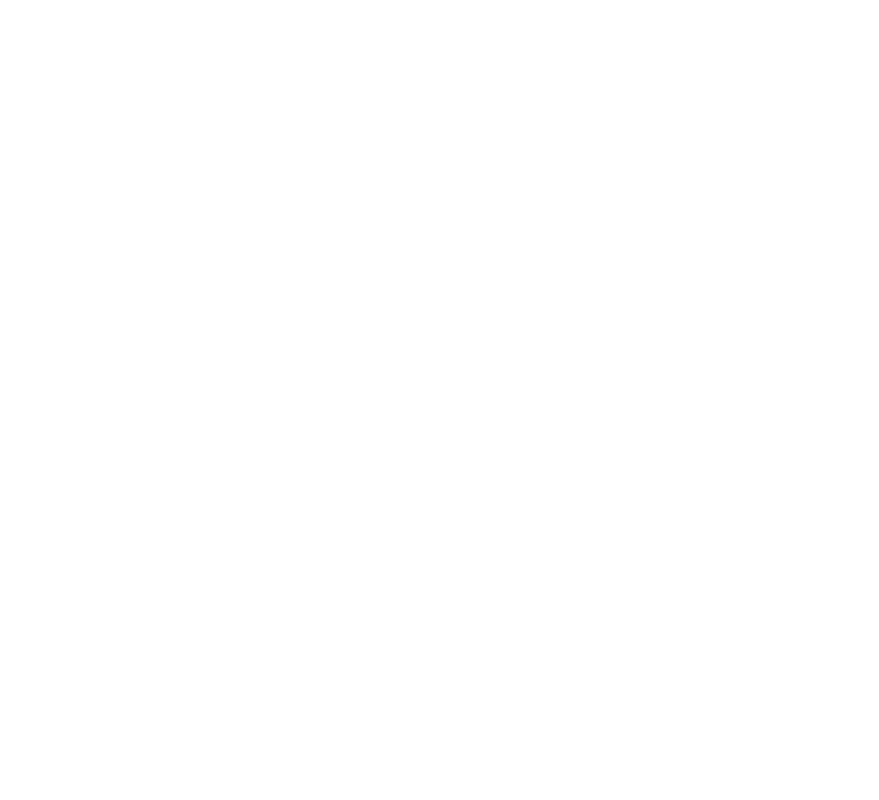
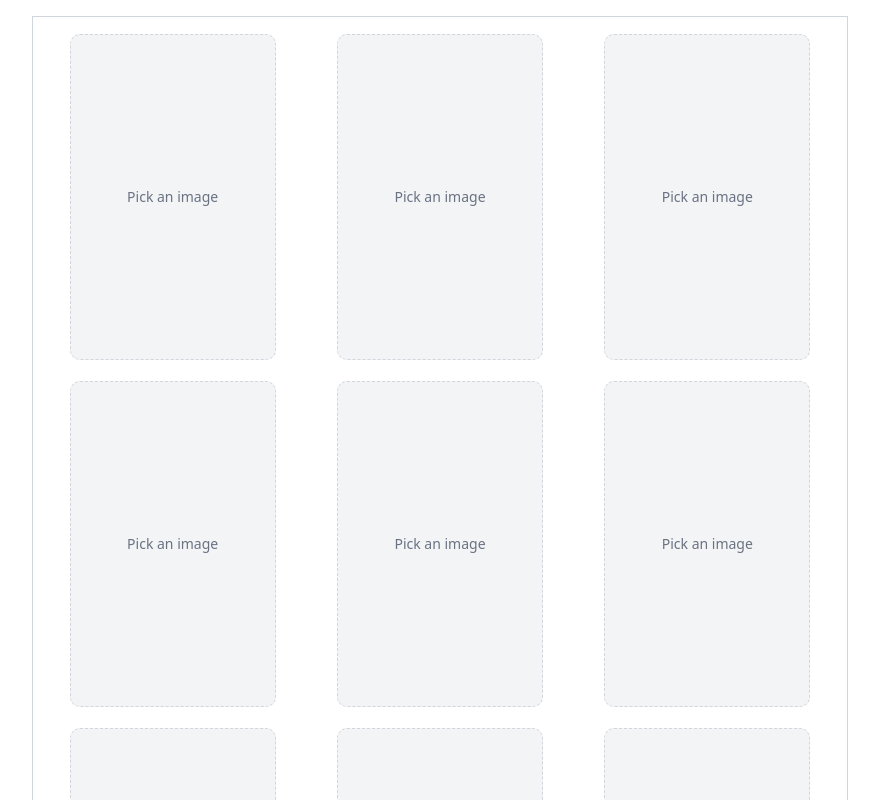
Before and after one commit to mismith/yotoprint, a Vue app: page / in a window 1280 px wide. Shown: the top 800 px of the page, without its empty margins (200-1079 px from the left). Built offline with nearby package versions, Linux system fonts and the light colour scheme.

Commit message:
feat: basic functionality

```diff
--- a/index.html
+++ b/index.html
@@ -4,7 +4,7 @@
     <meta charset="UTF-8">
     <link rel="icon" href="/favicon.ico">
     <meta name="viewport" content="width=device-width, initial-scale=1.0">
-    <title>Vite App</title>
+    <title>YotoPrint</title>
   </head>
   <body>
     <div id="app"></div>
--- a/src/App.vue
+++ b/src/App.vue
@@ -1,8 +1,22 @@
 <script setup>
+import BaseCard from './components/BaseCard.vue'
 </script>
 
 <template>
-  <main>
-
+  <main
+    class="w-[8.5in] h-[11in] gap-[0.125in] p-[0.125in] grid grid-cols-3 justify-items-center items-center not-print:border border-gray-300 not-print:m-4 not-print:mx-auto"
+  >
+    <BaseCard v-for="card in 9" :key="card" />
   </main>
 </template>
+
+<style>
+@page {
+  margin: 0;
+}
+@media print {
+  #__vue-devtools-container__ {
+    display: none !important;
+  }
+}
+</style>
--- a/src/assets/main.css
+++ b/src/assets/main.css
@@ -1 +1 @@
-@import "tailwindcss";
+@import 'tailwindcss';
--- /dev/null
+++ b/src/components/BaseCard.vue
@@ -0,0 +1,30 @@
+<script setup>
+import { ref } from 'vue'
+
+function getFileAsUrl(file) {
+  return URL.createObjectURL(file)
+}
+
+const file = ref(null)
+</script>
+
+<template>
+  <article
+    class="w-[2.125in] h-[3.375in] rounded-[10px] border-dashed print:border-transparent border-gray-300 relative bg-cover bg-center bg-no-repeat [print-color-adjust:exact!important] [-webkit-print-color-adjust:exact!important] box-content"
+    :class="{ 'not-print:bg-gray-100 border': !file }"
+    :style="{ backgroundImage: file ? `url(${getFileAsUrl(file)})` : 'none' }"
+  >
+    <div
+      v-if="!file"
+      class="print:hidden absolute inset-0 flex items-center justify-center text-center text-gray-500 text-sm"
+    >
+      Pick an image
+    </div>
+    <input
+      type="file"
+      class="absolute inset-0 opacity-0 size-full cursor-pointer z-10"
+      accept="image/*"
+      @input="file = $event.target.files[0]"
+    />
+  </article>
+</template>
```
Also changed, not shown: 1 other file (tests, documents, lock files or other folders).
